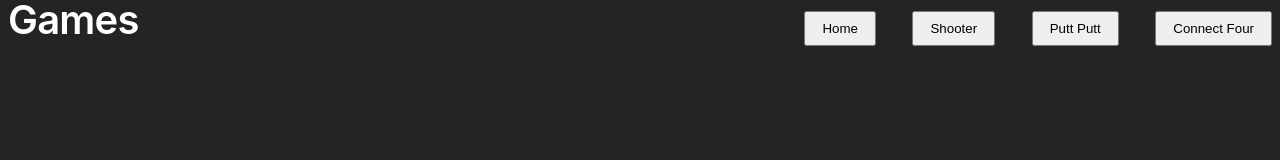
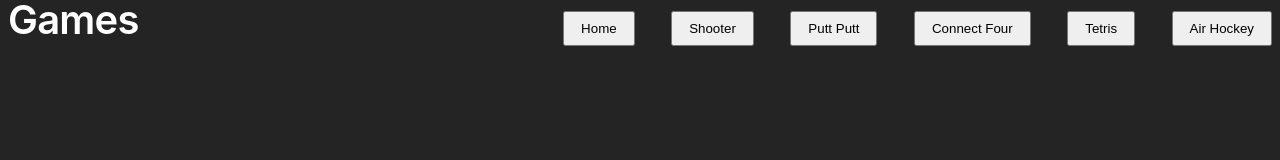
Before and after one commit to wtcrowe4/threejs-sandbox, a website built with Vite: page index.html in a window 1280 px wide. Built offline with nearby package versions, Linux system fonts and the light colour scheme.

Commit message:
starting air hockey

```diff
--- a/index.html
+++ b/index.html
@@ -18,6 +18,8 @@
       <button type="button" id="shooterbtn">Shooter</button>
       <button type="button" id="puttputtbtn">Putt Putt</button>
       <button type="button" id="connectfourbtn">Connect Four</button>
+      <button type="button" id="tetrisbtn">Tetris</button>
+      <button type="button" id="airhockeybtn">Air Hockey</button>
     </div>
 
       <!-- <div id="gamecontainer">
```
Also changed, not shown: src/AirHockey/AirHockeyMain.ts (added, +7 -0 lines), src/AirHockey/AirHockeyScene.ts (added), src/AirHockey/AirHockeyTable.ts (added).
